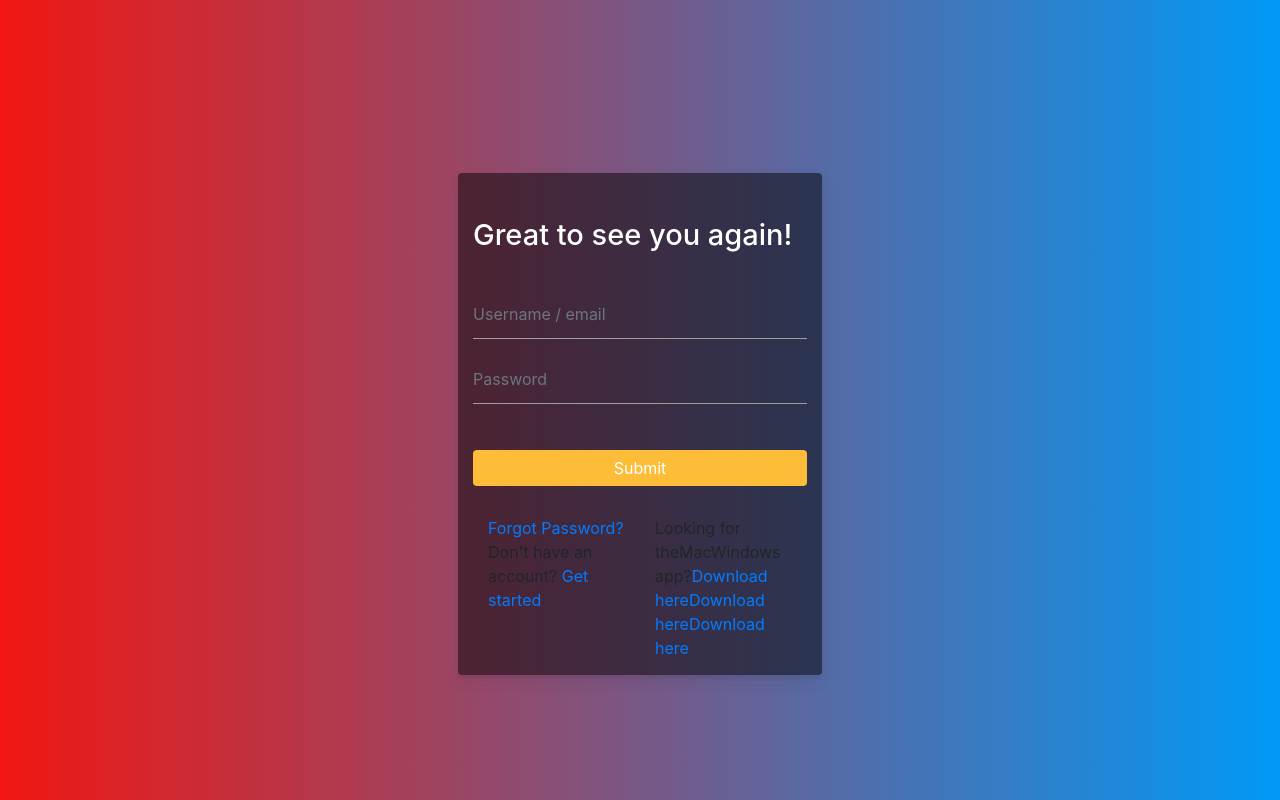
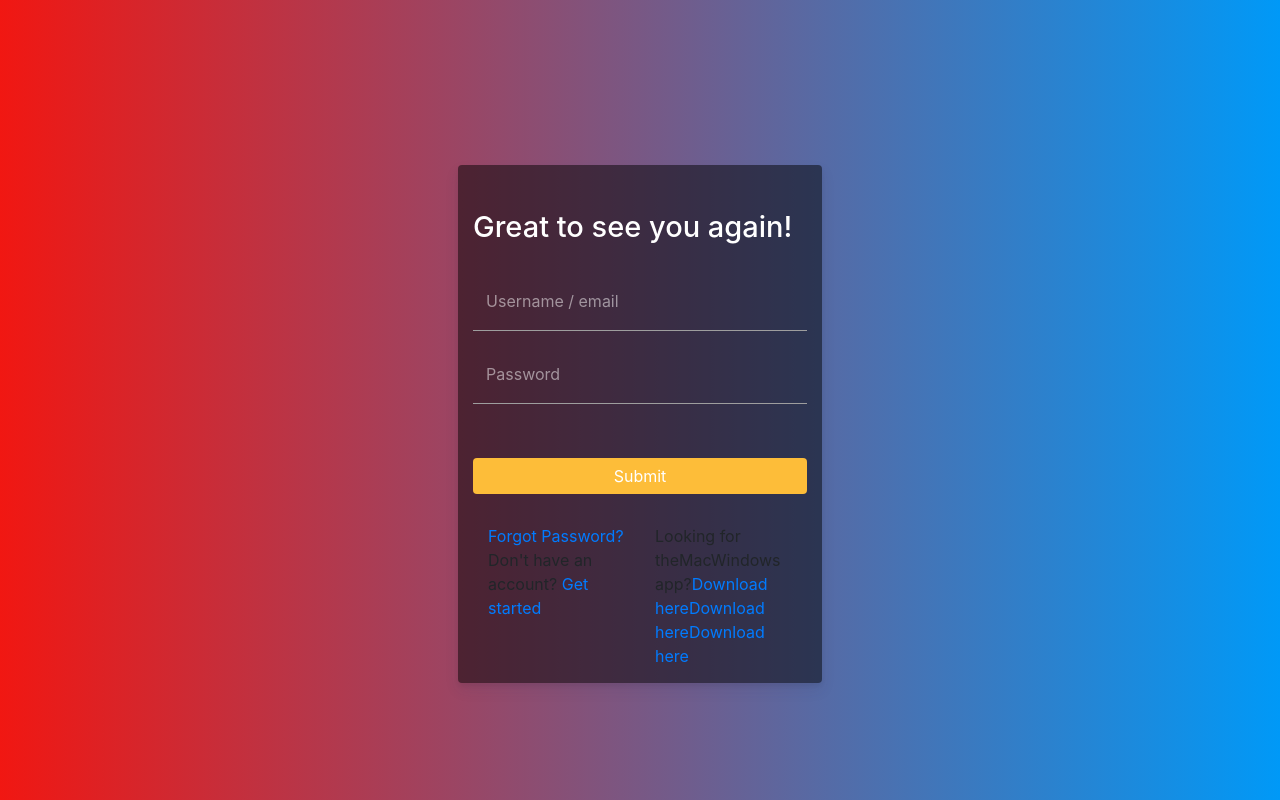
Before and after one commit to krittiyaclark/ux_ui_credentials, a React (Create React App) app: page / in a window 1280 px wide. Built offline with nearby package versions, Linux system fonts and the light colour scheme.

Commit message:
Bootstrap floating label

```diff
--- a/src/App.js
+++ b/src/App.js
@@ -18,12 +18,14 @@ class App extends Component {
 
                 <form>
                   <div className="form-group">
-                    <label htmlFor="exampleInputEmail1" className="inputLabel">Email address</label>
-                    <input type="email" className="form-control" id="exampleInputEmail1" aria-describedby="emailHelp" placeholder="Username / email"></input>
+
+                    <input type="email" className="form-control" aria-describedby="emailHelp" required></input>
+                    <label htmlFor="exampleInputEmail1" className="form-control-placeholder">Username / email</label>
                   </div>
                   <div className="form-group">
-                    <label htmlFor="exampleInputPassword1" className="inputLabel">Password</label>
-                    <input type="password" className="form-control" id="exampleInputPassword1" placeholder="Password"></input>
+
+                    <input type="password" className="form-control" id="exampleInputPassword1" required></input>
+                    <label htmlFor="exampleInputPassword1" className="inputLabel form-control-placeholder">Password</label>
                   </div>
                   <button type="submit" className="btn btn-primary submit">Submit</button>
                 </form>
--- a/src/Assets/css/default.min.css
+++ b/src/Assets/css/default.min.css
@@ -1 +1 @@
-body,html{height:100vh;margin:0;position:relative;display:flex;justify-content:center;align-items:center}body{background:#0099f7;background:-webkit-linear-gradient(to right,#f11712,#0099f7);background:linear-gradient(to right,#f11712,#0099f7)}header{padding:9% 0}header h1{color:#ffff;font-size:29px}.card{background-color:rgba(0,0,0,.5)!important;box-shadow:0 7px 14px 0 rgba(49,49,93,.1),0 3px 6px 0 rgba(0,0,0,.08);border-radius:4px;border:0;padding:15px}input[type=email],input[type=password]{background-color:transparent;border:none;border-bottom:1px solid #9e9e9e;border-radius:0;outline:0;height:3rem;width:100%;font-size:16px;margin:0 0 8px 0;padding:0;-webkit-box-shadow:none;box-shadow:none;-webkit-box-sizing:content-box;box-sizing:content-box;-webkit-transition:border .3s,-webkit-box-shadow .3s;transition:border .3s,-webkit-box-shadow .3s;transition:box-shadow .3s,border .3s;transition:box-shadow .3s,border .3s,-webkit-box-shadow .3s}input:focus{outline:0;box-shadow:none!important;border:1px solid #ccc!important}.inputLabel{position:absolute;left:0;top:8px;opacity:0;font-size:18px;color:var(--gandalf);transform-origin:left top;transition:color .2s ease,transform .2s ease;will-change:transform;pointer-events:none}.submit{background-color:#fdbd39;border:none;margin:9% 0;width:100%}
+body,html{height:100vh;margin:0;position:relative;display:flex;justify-content:center;align-items:center}body{background:#0099f7;background:-webkit-linear-gradient(to right,#f11712,#0099f7);background:linear-gradient(to right,#f11712,#0099f7)}header{padding:9% 0}header h1{color:#ffff;font-size:29px}.card{background-color:rgba(0,0,0,.5)!important;box-shadow:0 7px 14px 0 rgba(49,49,93,.1),0 3px 6px 0 rgba(0,0,0,.08);border-radius:4px;border:0;padding:15px}.form-group{position:relative;margin-bottom:1.5rem}.form-control-placeholder{color:#ffff;position:absolute;top:0;padding:7px 0 0 13px;transition:all .2s;opacity:.5}.form-control:focus+.form-control-placeholder,.form-control:valid+.form-control-placeholder{font-size:75%;transform:translate3d(0,-100%,0);opacity:1}input[type=email],input[type=password]{background-color:transparent;border:none;border-bottom:1px solid #9e9e9e;border-radius:0;outline:0;height:3rem;width:100%;font-size:16px;margin:0 0 8px 0;padding:0;-webkit-box-shadow:none;box-shadow:none;-webkit-box-sizing:content-box;box-sizing:content-box;-webkit-transition:border .3s,-webkit-box-shadow .3s;transition:border .3s,-webkit-box-shadow .3s;transition:box-shadow .3s,border .3s;transition:box-shadow .3s,border .3s,-webkit-box-shadow .3s}input[type=email]:focus,input[type=password]:focus{background-color:transparent;outline:0;box-shadow:none!important;border-bottom:1px solid #fdbd39!important}.submit{background-color:#fdbd39;border:none;margin:9% 0;width:100%}
--- a/src/Assets/scss/default.scss
+++ b/src/Assets/scss/default.scss
@@ -46,6 +46,27 @@ header {
 }
 
 /* FORM */
+.form-group {
+  position: relative;
+  margin-bottom: 1.5rem;
+}
+
+.form-control-placeholder {
+  color: $white;
+  position: absolute;
+  top: 0;
+  padding: 7px 0 0 13px;
+  transition: all 200ms;
+  opacity: 0.5;
+}
+
+.form-control:focus + .form-control-placeholder,
+.form-control:valid + .form-control-placeholder {
+  font-size: 75%;
+  transform: translate3d(0, -100%, 0);
+  opacity: 1;
+}
+
 input[type=password], input[type=email] {
   background-color: transparent;
   border: none;
@@ -65,27 +86,13 @@ input[type=password], input[type=email] {
   transition: border .3s, -webkit-box-shadow .3s;
   transition: box-shadow .3s, border .3s;
   transition: box-shadow .3s, border .3s, -webkit-box-shadow .3s;
-}
 
-  input:focus{
+  &:focus{
+    background-color: transparent;
     outline: none;
-box-shadow:none !important;
-border:1px solid #ccc !important;
-
-}
-
-
-.inputLabel {
-    position: absolute;
-    left: 0;
-    top: 8px;
-    opacity: 0;
-    font-size: 18px;
-    color: var(--gandalf);
-    transform-origin: left top;
-    transition: color 200ms ease, transform 200ms ease;
-    will-change: transform;
-    pointer-events: none;
+    box-shadow: none !important;
+    border-bottom: 1px solid $yello-orange !important;
+    }
 }
 
 .submit {
```
